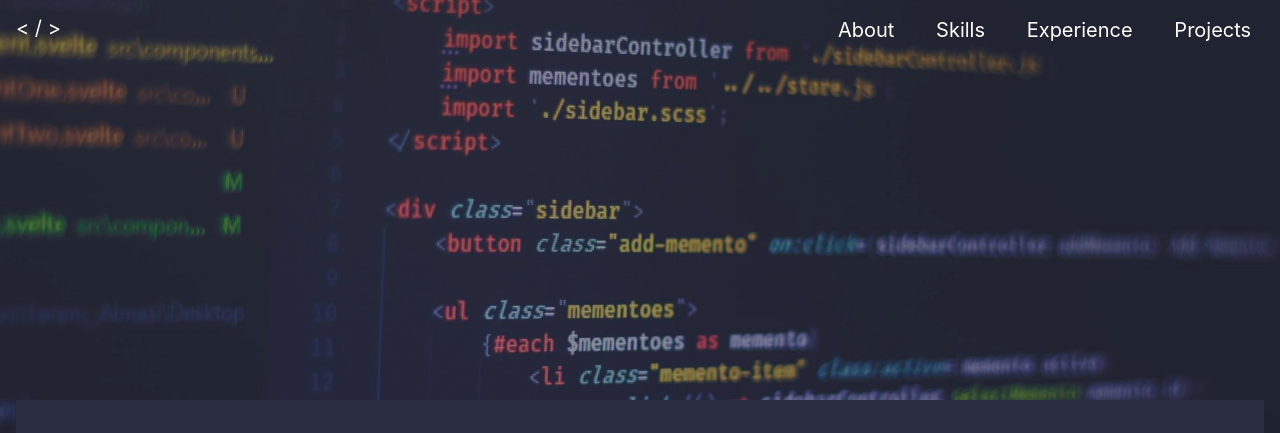
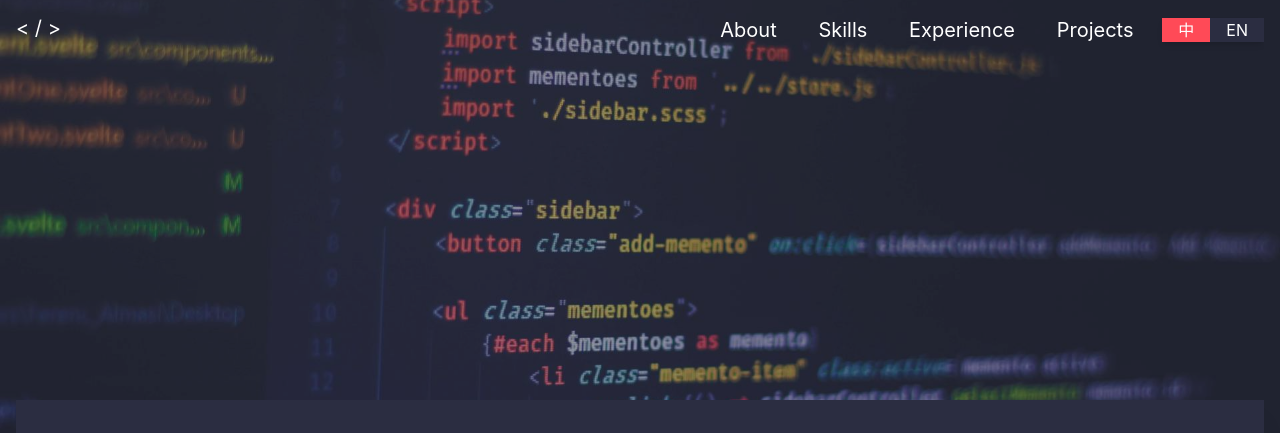
Before and after one commit to Link1515/Link1515.github.io, an Astro site: page / in a window 1280 px wide. Shown: the top 433 px of the page. Built offline with nearby package versions, Linux system fonts and the light colour scheme; Astro itself is replaced by a stand-in of ours.

Commit message:
add language switch

```diff
--- a/src/components/Navbar.astro
+++ b/src/components/Navbar.astro
@@ -27,6 +27,26 @@ import NavbarLink from '~/components/Navbar/Link.astro';
           <NavbarLink url="#skills">Skills</NavbarLink>
           <NavbarLink url="#experience">Experience</NavbarLink>
           <NavbarLink url="#projects">Projects</NavbarLink>
+          <div class="flex self-center bg-primary-light text-base shadow-md">
+            <a
+              href="/"
+              class:list={[
+                'px-4',
+                'grid',
+                'place-items-center',
+                Astro.url.pathname === '/' ? 'bg-secondary' : '',
+              ]}>中</a
+            >
+            <a
+              href="/en"
+              class:list={[
+                'px-4',
+                'grid',
+                'place-items-center',
+                Astro.url.pathname === '/en' ? 'bg-secondary' : '',
+              ]}>EN</a
+            >
+          </div>
         </div>
       </div>
     </div>
```
